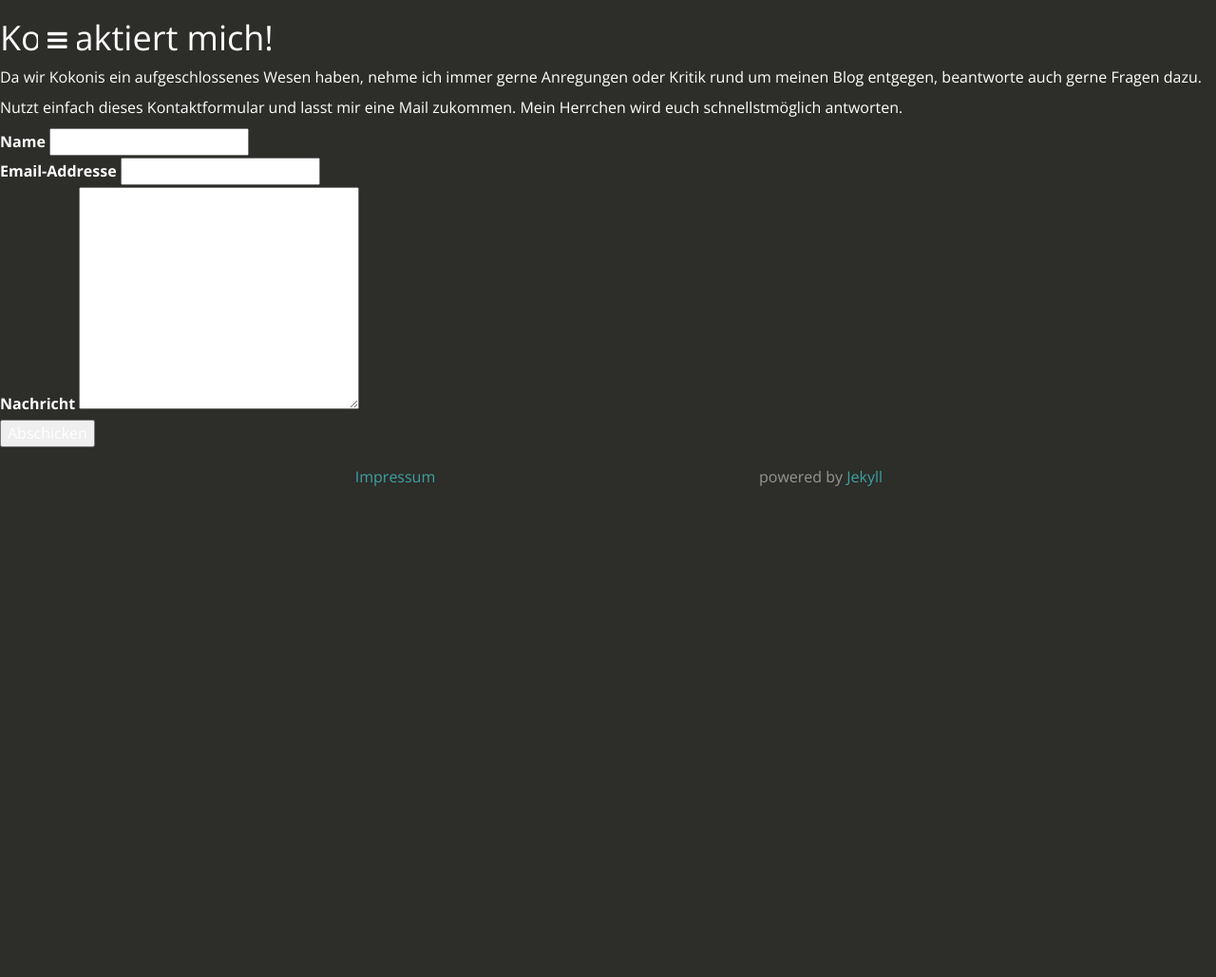
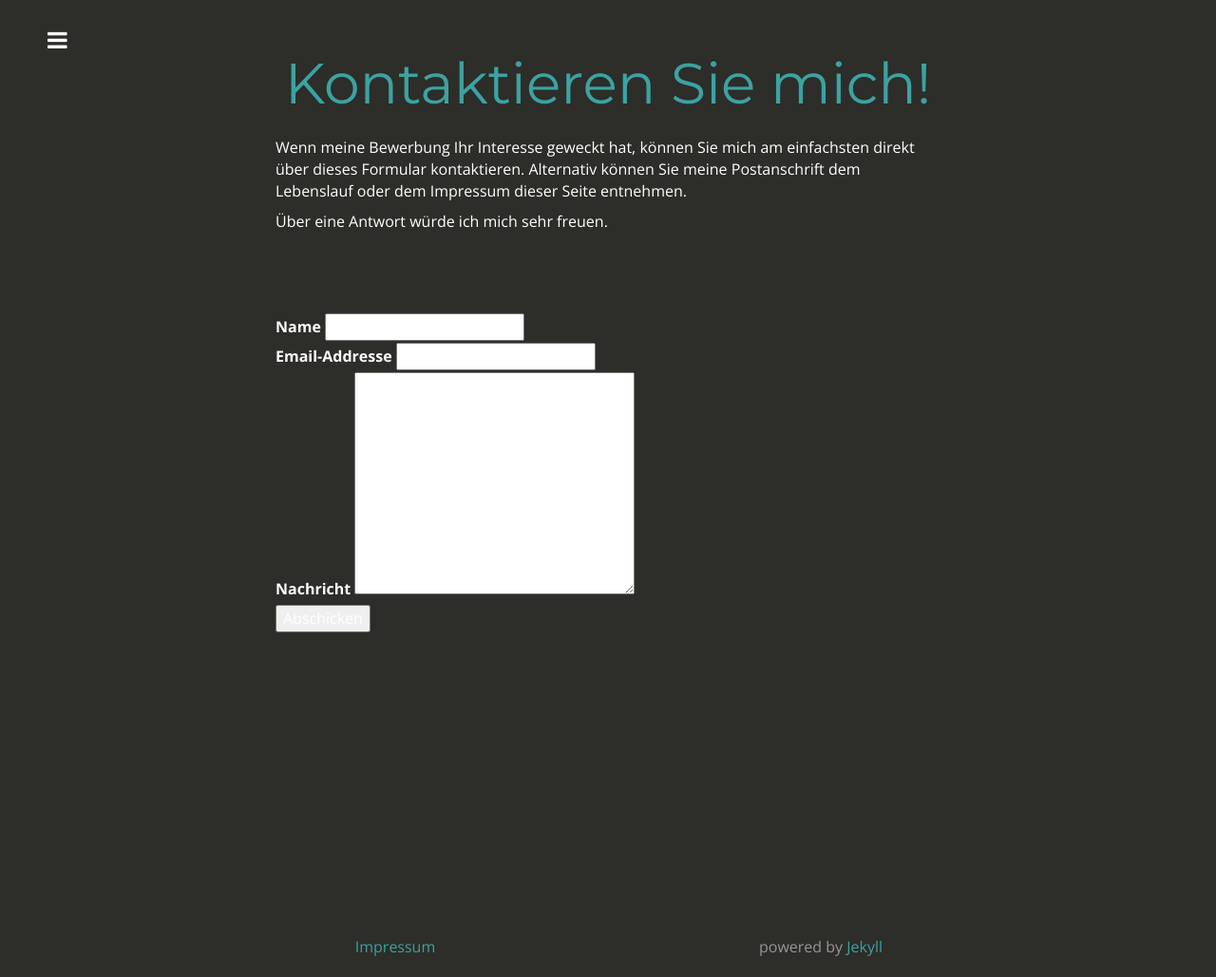
Before and after one commit to BriGitBardot/Bewerbung2, a Jekyll site: the page built from Kontakt.md, in a window 1280 px wide. Shown: the whole page at 95% size. Built offline with Jekyll 4.4.1, drawn with Linux system fonts in a browser that asks for light colours; nearby versions of some CDN libraries; before the commit the page ends 920 px from its top, so only the background shows below that.

Commit message:
Update Kontakt.md

```diff
--- a/Kontakt.md
+++ b/Kontakt.md
@@ -3,14 +3,16 @@
 title:	Kontakt
 ---
 
-<div id="contact">
-  <h1 class="pageTitle">Kontaktiert mich!</h1>
-  <div class="contactContent">
-    <p class="intro">Da wir Kokonis ein aufgeschlossenes Wesen haben, nehme ich immer gerne Anregungen oder Kritik rund um meinen Blog entgegen, beantworte auch gerne Fragen dazu.</p>
-    <p class="intro">Nutzt einfach dieses Kontaktformular und lasst mir eine Mail zukommen. Mein Herrchen wird euch schnellstmöglich antworten.</p>
+<div class="container-fluid index">
+  <div class="row index all-posts">
 
-  </div>
-  <form action="http://formspree.io/brimaidesigns@gmail.com" method="POST">
+<h1 class="header author-header">Kontaktieren Sie mich!</h1>
+	<br>
+<p>Wenn meine Bewerbung Ihr Interesse geweckt hat, können Sie mich am einfachsten direkt über dieses Formular kontaktieren. Alternativ können Sie meine Postanschrift dem Lebenslauf oder dem Impressum dieser Seite entnehmen.</p>
+<p class="intro">Über eine Antwort würde ich mich sehr freuen.</p>
+
+    <div id="search-container">
+   <form action="http://formspree.io/annika.hamachers@uni-muenster.de" method="POST">
     <label for="name">Name</label>
     <input type="text" id="name" name="name" class="full-width"><br>
     <label for="email">Email-Addresse</label>
@@ -19,4 +21,6 @@
     <textarea name="message" id="message" cols="30" rows="10" class="full-width"></textarea><br>
     <input type="submit" value="Abschicken" class="button">
   </form>
+  </div>
 </div>
+</div>
```
